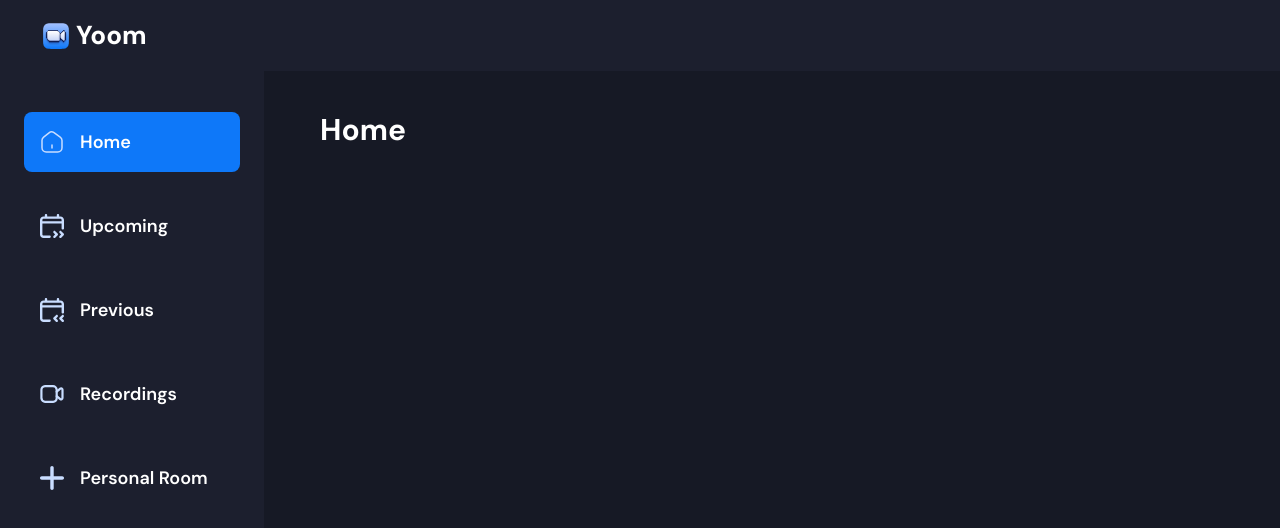
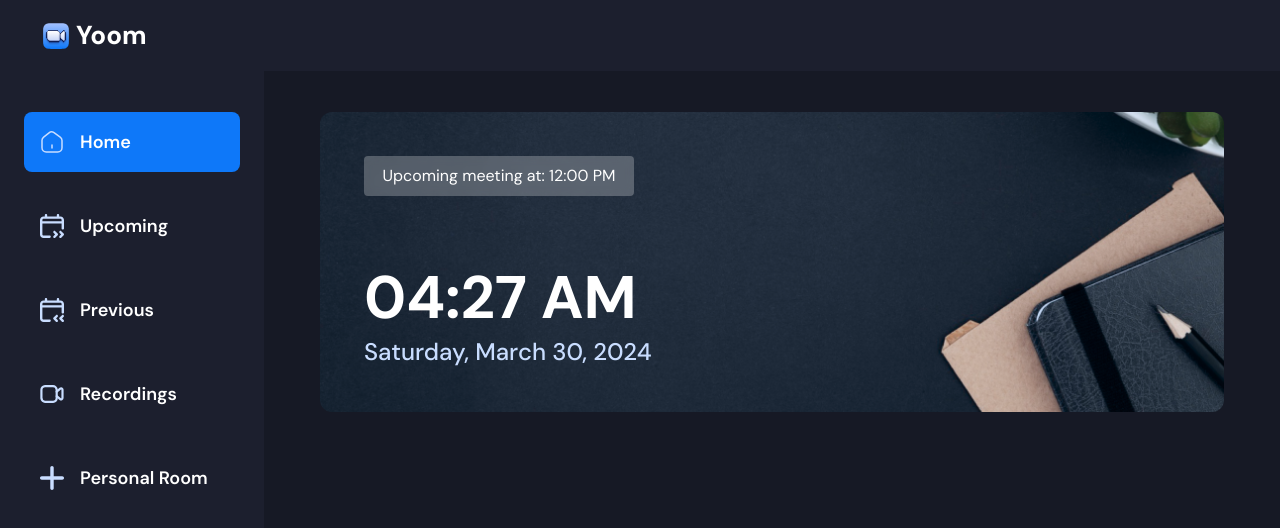
Before and after one commit to zubayerhimel/crispy-waffle, a Next.js app: page / in a window 1280 px wide. Shown: the top 528 px of the page. Built offline with nearby package versions, Linux system fonts and the light colour scheme.

Commit message:
chore: add date time dynamically

```diff
--- a/package.json
+++ b/package.json
@@ -14,6 +14,7 @@
     "@radix-ui/react-slot": "^1.0.2",
     "class-variance-authority": "^0.7.0",
     "clsx": "^2.1.0",
+    "dayjs": "^1.11.10",
     "lucide-react": "^0.363.0",
     "next": "14.1.4",
     "react": "^18",
--- a/src/app/(root)/(home)/page.tsx
+++ b/src/app/(root)/(home)/page.tsx
@@ -1,7 +1,19 @@
+import dayjs from 'dayjs';
+
 const Home = () => {
+  const dateTime = new Date();
+
   return (
     <section className='flex size-full flex-col gap-10 text-white'>
-      <h1 className='text-3xl font-bold'>Home</h1>
+      <div className='h-[300px] w-full rounded-xl bg-hero bg-cover'>
+        <div className='flex h-full flex-col justify-between p-5 max-md:py-8 lg:p-11'>
+          <h2 className='glassmorphism max-w-[270px] rounded py-2 text-center text-base font-normal'>Upcoming meeting at: 12:00 PM</h2>
+          <div className='flex flex-col gap-2'>
+            <h1 className='text-4xl font-bold lg:text-6xl'>{dayjs(dateTime).format('hh:mm A')}</h1>
+            <p className='text-lg font-medium text-sky-1 lg:text-2xl'>{dayjs(dateTime).format('dddd, MMMM DD, YYYY')}</p>
+          </div>
+        </div>
+      </div>
     </section>
   );
 };
--- a/src/app/globals.css
+++ b/src/app/globals.css
@@ -84,3 +84,73 @@
     @apply bg-background text-foreground;
   }
 }
+
+* {
+  margin: 0;
+  padding: 0;
+  box-sizing: border-box;
+}
+
+/* ======== stream css overrides ======== */
+.str-video__call-stats {
+  max-width: 500px;
+  position: relative;
+}
+
+.str-video__speaker-layout__wrapper {
+  max-height: 700px;
+}
+
+.str-video__participant-details {
+  color: white;
+}
+
+.str-video__menu-container {
+  color: white;
+}
+
+.str-video__notification {
+  color: white;
+}
+
+.str-video__participant-list {
+  background-color: #1c1f2e;
+  padding: 10px;
+  border-radius: 10px;
+  color: white;
+  height: 100%;
+}
+
+.str-video__call-controls__button {
+  height: 40px;
+}
+
+.glassmorphism {
+  background: rgba(255, 255, 255, 0.25);
+  backdrop-filter: blur(4px);
+  -webkit-backdrop-filter: blur(4px);
+}
+.glassmorphism2 {
+  background: rgba(18, 17, 17, 0.25);
+  backdrop-filter: blur(8px);
+  -webkit-backdrop-filter: blur(8px);
+}
+
+.show-block {
+  width: 100%;
+  max-width: 350px;
+  display: block;
+  animation: show 0.7s forwards linear;
+}
+
+@keyframes show {
+  0% {
+    animation-timing-function: ease-in;
+    width: 0%;
+  }
+
+  100% {
+    animation-timing-function: ease-in;
+    width: 100%;
+  }
+}
--- a/tailwind.config.ts
+++ b/tailwind.config.ts
@@ -20,6 +20,20 @@ const config = {
         },
         blue: {
           1: '#0E78F9',
+        },
+        sky: {
+          1: '#C9DDFF',
+          2: '#ECF0FF',
+          3: '#F5FCFF',
+        },
+        orange: {
+          1: '#FF742E',
+        },
+        purple: {
+          1: '#830EF9',
+        },
+        yellow: {
+          1: '#F9A90E',
         },
         border: 'hsl(var(--border))',
         input: 'hsl(var(--input))',
@@ -55,6 +69,9 @@ const config = {
           foreground: 'hsl(var(--card-foreground))',
         },
       },
+      backgroundImage: {
+        hero: "url('/images/hero-background.png')",
+      },
       borderRadius: {
         lg: 'var(--radius)',
         md: 'calc(var(--radius) - 2px)',
```
Also changed, not shown: 1 other file (tests, documents, lock files or other folders).
